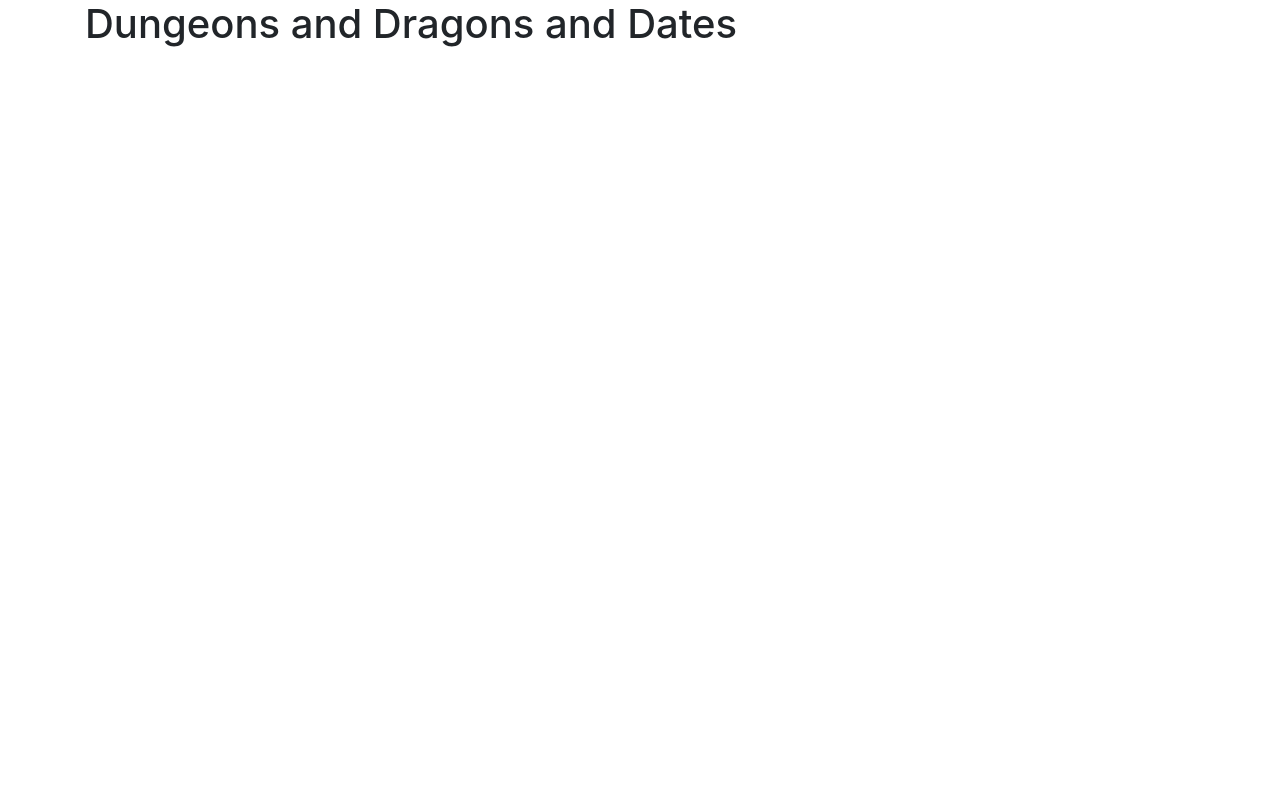
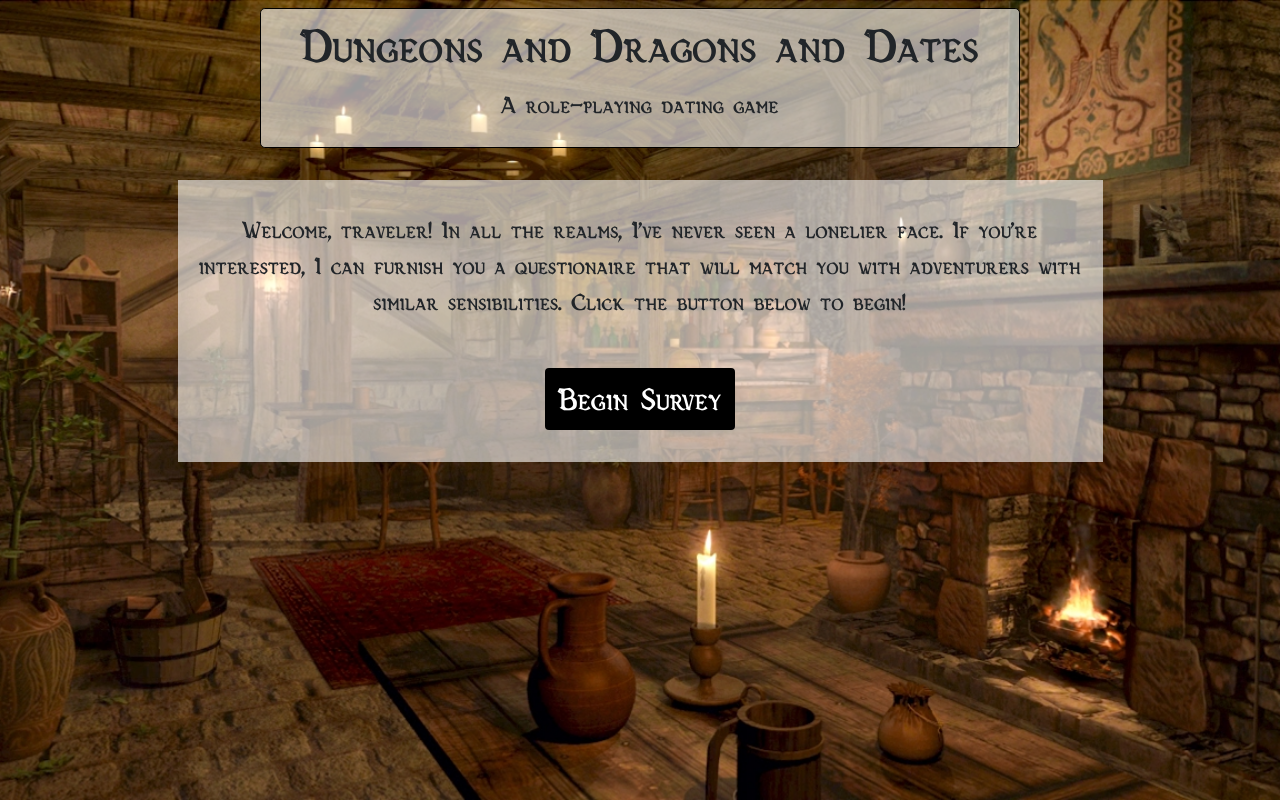
Before and after one commit to ZachSelindh/DungeonsAndDragonsAndDates, a website: page app/public/home.html in a window 1280 px wide. Drawn offline with nearby package versions, Linux system fonts and the light colour scheme.

Commit message:
Added home page html and styling.

```diff
--- /dev/null
+++ b/app/public/assets/css/reset.css
@@ -0,0 +1,48 @@
+/* http://meyerweb.com/eric/tools/css/reset/
+   v2.0 | 20110126
+   License: none (public domain)
+*/
+
+html, body, div, span, applet, object, iframe,
+h1, h2, h3, h4, h5, h6, p, blockquote, pre,
+a, abbr, acronym, address, big, cite, code,
+del, dfn, em, img, ins, kbd, q, s, samp,
+small, strike, strong, sub, sup, tt, var,
+b, u, i, center,
+dl, dt, dd, ol, ul, li,
+fieldset, form, label, legend,
+table, caption, tbody, tfoot, thead, tr, th, td,
+article, aside, canvas, details, embed,
+figure, figcaption, footer, header, hgroup,
+menu, nav, output, ruby, section, summary,
+time, mark, audio, video {
+	margin: 0;
+	padding: 0;
+	border: 0;
+	font-size: 100%;
+	font: inherit;
+	vertical-align: baseline;
+}
+/* HTML5 display-role reset for older browsers */
+article, aside, details, figcaption, figure,
+footer, header, hgroup, menu, nav, section {
+	display: block;
+}
+body {
+	line-height: 1;
+}
+ol, ul {
+	list-style: none;
+}
+blockquote, q {
+	quotes: none;
+}
+blockquote:before, blockquote:after,
+q:before, q:after {
+	content: '';
+	content: none;
+}
+table {
+	border-collapse: collapse;
+	border-spacing: 0;
+}
--- /dev/null
+++ b/app/public/assets/css/style.css
@@ -0,0 +1,63 @@
+/* CSS file for Dungeons and Dragons and Dates */
+
+@font-face {
+    font-family: "Vecna";
+    src: url("../fonts/Vecna-Bold.otf");
+}
+
+* {
+    box-sizing: border-box;
+}
+
+body {
+    background: url("../images/tavern.jpg") no-repeat center center fixed;
+    -webkit-background-size: cover;
+    -moz-background-size: cover;
+    -o-background-size: cover;
+    background-size: cover;
+    font-family: "Vecna";
+}
+
+#page-head-text-title {
+    font-size: 3em;
+}
+
+#page-head-text {
+    background-color: rgba(255,255,255,0.6);
+    margin: auto;
+    margin-top: 0.5em;
+    padding: 0.5em;
+    text-align: center;
+    border: 1px solid black;
+    border-radius: 0.3em;
+}
+
+#page-head-subtext {
+    font-size: 1.5em;
+    margin-top: 0.5em;
+}
+
+#home-body, #survey-body {
+    background-color: rgba(255,255,255,0.6);
+    margin: auto;
+    margin-top: 2em;
+    padding: 2em;
+
+}
+
+#home-text {
+    text-align: center;
+    font-size: 1.5em;
+}
+
+#survey-button {
+    margin: auto;
+    margin-top: 1em;
+    font-size: 2em;
+    background-color: black;
+    color: white;
+}
+
+#survey-button:hover {
+    color: red;
+}
--- a/app/public/home.html
+++ b/app/public/home.html
@@ -14,9 +14,30 @@
 <body>
  <div class="container">
   <div class="page-header">
-   <h1>Dungeons and Dragons and Dates</h1>
+   <div class="row">
+    <div class="col-sm-12 col-md-8" id="page-head-text">
+     <h1 id="page-head-text-title">Dungeons and Dragons and Dates</h1>
+     <p id="page-head-subtext">A role-playing dating game</p>
+    </div>
+   </div>
+  </div>
+  <div class="col-sm-12 col-md-10" id="home-body">
+   <div class="row">
+    <p id="home-text">
+     Welcome, traveler! In all the realms, I've never seen a lonelier face.
+     If you're interested, I can furnish you a questionaire that will match you with
+     adventurers with similar sensibilities. Click the button below to begin!
+    </p>
+    <a href="/survey" class="btn btn-default" id="survey-button">Begin Survey</a>
+   </div>
+  </div>
+  <div class="row">
+   <div class="col-4">
+    <a href="/api/friends"
+   </div>
   </div>
  </div>
+
 
 
 
--- a/app/routing/htmlRoutes.js
+++ b/app/routing/htmlRoutes.js
@@ -7,4 +7,8 @@
         res.sendFile(path.join(__dirname, "../public/home.html"));
     });
 
+    app.get("/survey", function(req, res) {
+        res.sendFile(path.join(__dirname, "../public/survey.html"));
+    });
+
 }
```
Also changed, not shown: app/public/survey.html (+36 -0 lines), app/public/assets/fonts/Vecna-Bold.otf (added), app/public/assets/images/tavern.jpg (added).
